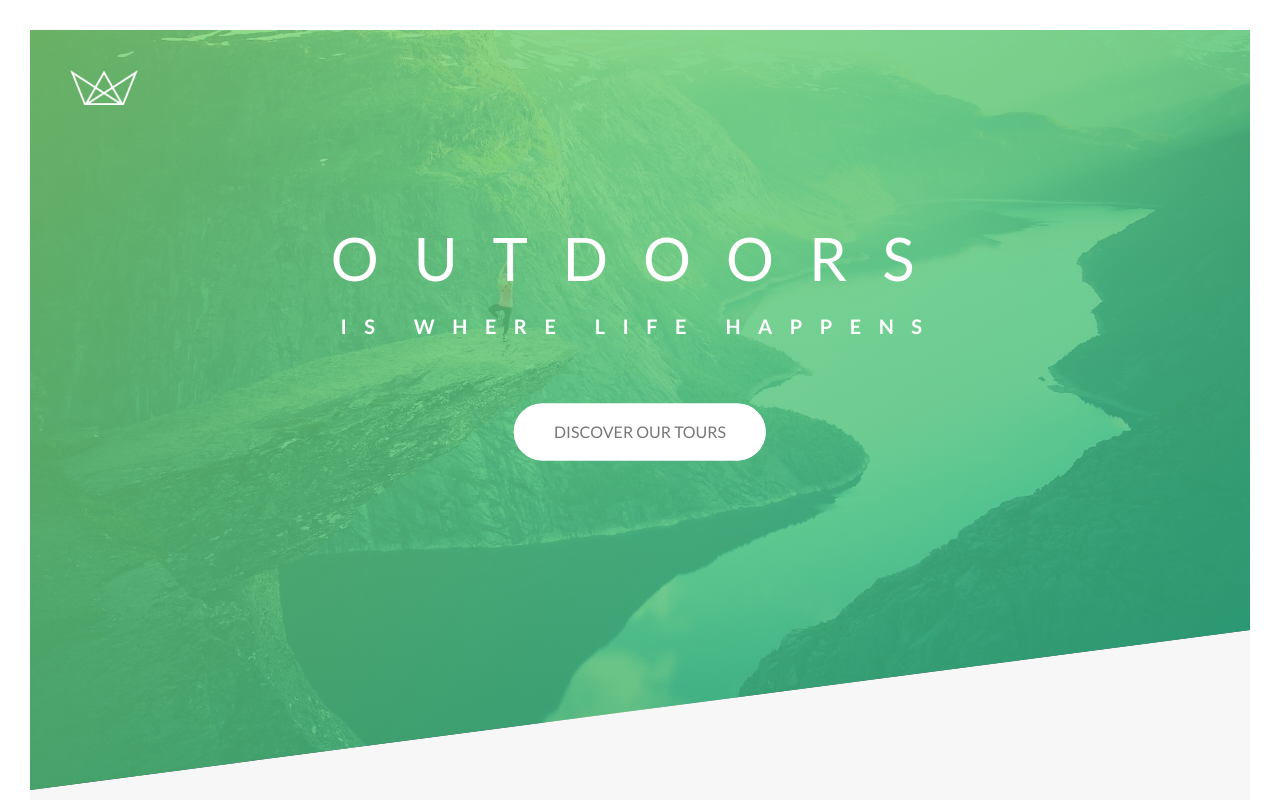
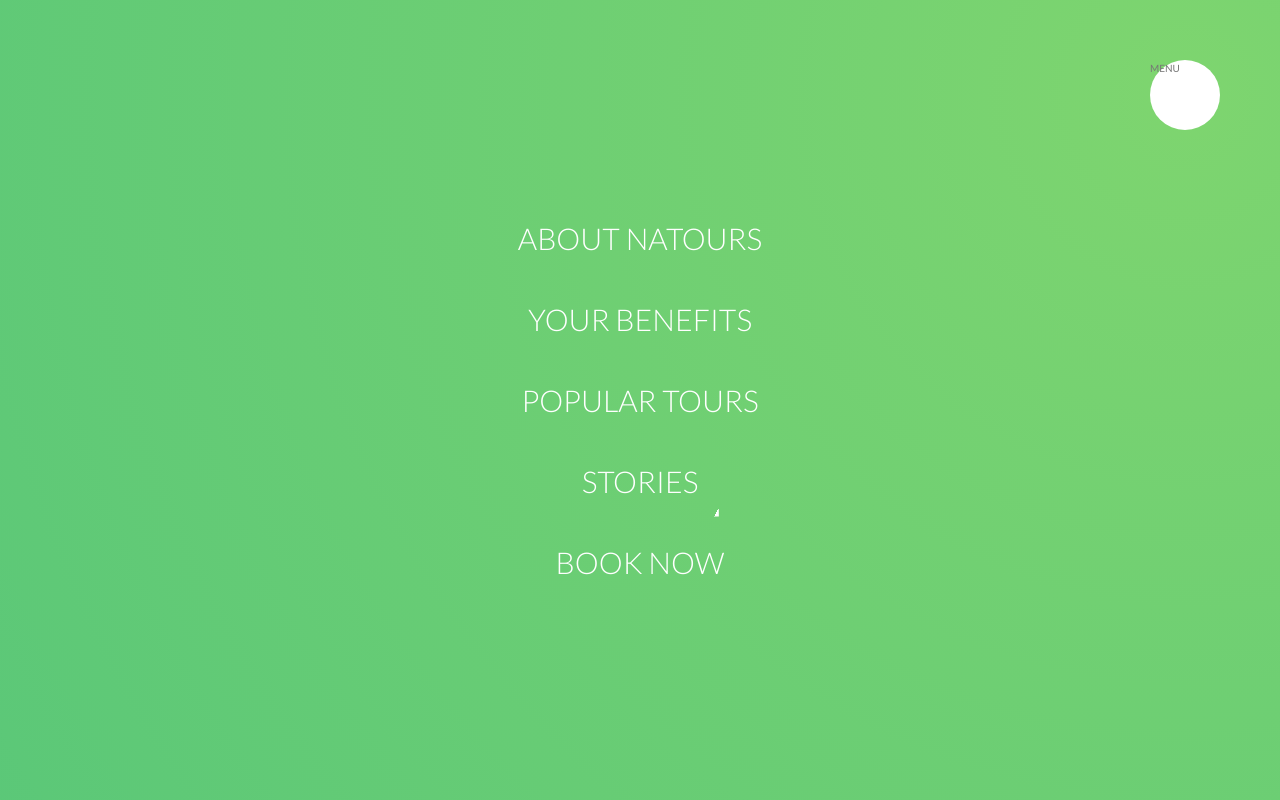
Before and after one commit to ChrisH81/Tour-Site, a website: page index.html in a window 1280 px wide. Shown: the top 800 px of the page. Drawn offline with Linux system fonts and the light colour scheme.

Commit message:
Create navi menu and styling

```diff
--- a/index.html
+++ b/index.html
@@ -13,6 +13,25 @@
         <title>Natours | Exciting tours for adventurous people</title>
     </head>
     <body>
+
+        <div class="navigation">
+            <input type="checkbox" class="navigation__checkbox" id="navi-toggle">
+
+            <label for="navi-toggle" class="navigation__button">MENU</label>
+
+            <div class="navigation__background">&nbsp;</div>
+
+            <nav class="navigation__nav">
+                <ul class="navigation__list">
+                    <li class="navigation__item"><a href="#" class="navigation__link">About Natours</a></li>
+                    <li class="navigation__item"><a href="#" class="navigation__link">Your Benefits</a></li>
+                    <li class="navigation__item"><a href="#" class="navigation__link">Popular Tours</a></li>
+                    <li class="navigation__item"><a href="#" class="navigation__link">Stories</a></li>
+                    <li class="navigation__item"><a href="#" class="navigation__link">Book Now</a></li>
+                </ul>
+            </nav>
+        </div>
+
         <header class="header">
             <div class="header__logo-box">
                 <img src="img/logo-white.png" alt="logo" class="header__logo">
--- /dev/null
+++ b/sass/layout/_navigation.scss
@@ -0,0 +1,75 @@
+.navigation {
+  &__checkbox {
+    display: none;
+  }
+
+  &__button {
+    background-color: $color-white;
+    height: 7rem;
+    width: 7rem;
+    border-radius: 50%;
+    position: fixed;
+    top: 6rem;
+    right: 6rem;
+    z-index: 300;
+  }
+
+  &__background {
+    height: 6rem;
+    width: 6rem;
+    border-radius: 50%;
+    position: fixed;
+    top: 6.5rem;
+    right: 6.5rem;
+    background-image: radial-gradient($color-primary-light, $color-primary-dark);
+    z-index: 100;
+    transform: scale(80);
+  }
+
+  &__nav {
+    height: 100vh;
+    width: 100%;
+    position: fixed;
+    top: 0;
+    right: 0;
+    z-index: 200
+  }
+
+  &__list {
+    position: absolute;
+    top: 50%;
+    left: 50%;
+    transform: translate(-50%, -50%);
+    list-style: none;
+    text-align: center;
+
+  }
+
+  &__item {
+    margin: 1rem;
+  }
+
+  &__link {
+    &:link,
+    &:visited {
+      display: inline-block;
+      font-size: 3rem;
+      font-weight: 300;
+      padding: 1rem 2rem;
+      color: $color-white;
+      text-decoration: none;
+      text-transform: uppercase;
+      background-image: linear-gradient(120deg, transparent 0%, transparent 50%, $color-white 50%);
+      background-size: 220%;
+      transition: all .5s;
+
+    }
+
+    &:hover,
+    &:active {
+      background-position: 100%;
+      color: $color-primary;
+      transform: translateX(.5rem);
+    }
+  }
+}
--- a/sass/main.scss
+++ b/sass/main.scss
@@ -18,6 +18,7 @@
 @import "layout/footer";
 @import "layout/grid";
 @import "layout/header";
+@import "layout/navigation";
 
 @import "pages/home";
 
```
Also changed, not shown: css/style.css. Lines whose indentation alone changed are shown as unchanged.
